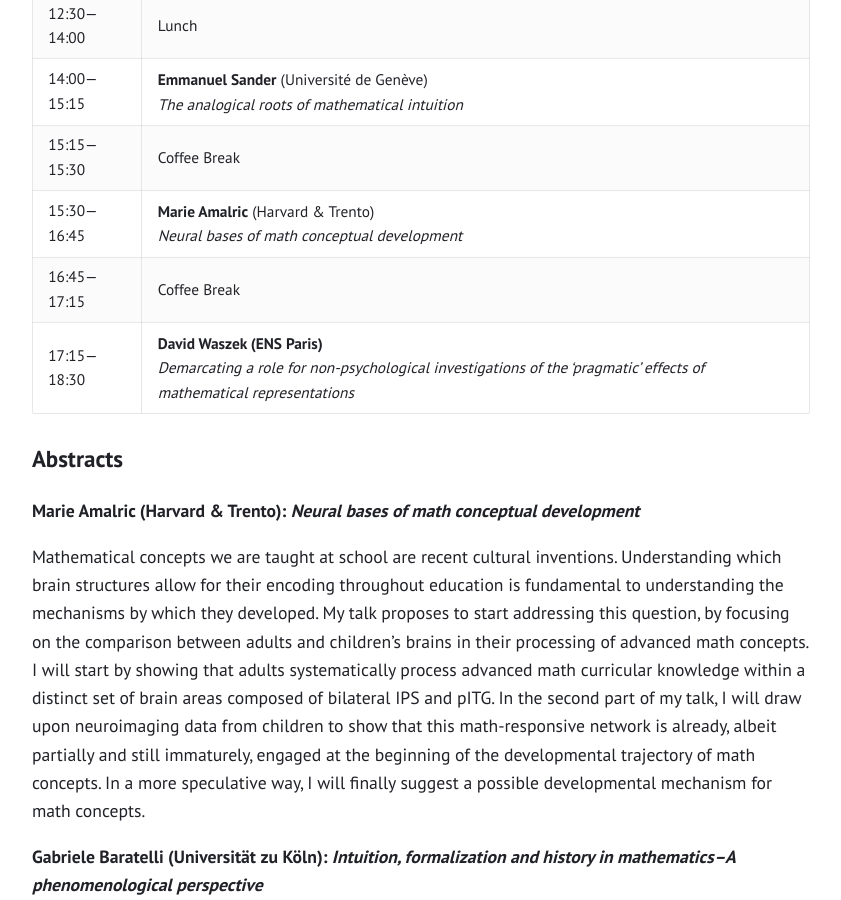
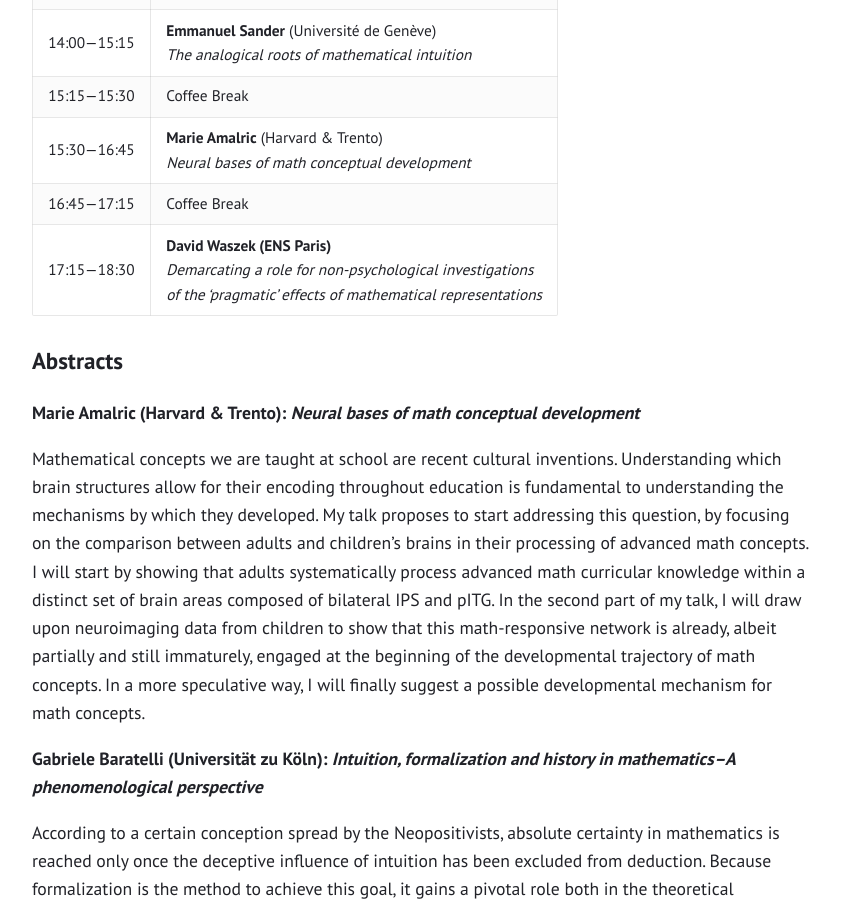
Before and after one commit to yhamami/mathematical-intuition-workshops, a Jekyll site: the page built from nancy-program.md, in a window 1280 px wide and 900 px high, scrolled down 1098 px. Shown: the whole window, without its empty margins (219-1060 px from the left). Built offline with Jekyll 4.4.1, drawn with Linux system fonts in a browser that asks for light colours.

```diff
--- a/nancy-program.md
+++ b/nancy-program.md
@@ -36,7 +36,7 @@ layout: page
 | 15:15—15:30 | Coffee Break |
 | 15:30—16:45 | **Marie Amalric** (Harvard & Trento) <br /> _Neural bases of math conceptual development_ |
 | 16:45—17:15 | Coffee Break |
-| 17:15—18:30| **David Waszek (ENS Paris)** <br /> _Demarcating a role for non-psychological investigations of the ‘pragmatic’ effects of mathematical representations_ |
+| 17:15—18:30| **David Waszek (ENS Paris)** <br /> _Demarcating a role for non-psychological investigations <br /> of the ‘pragmatic’ effects of mathematical representations_ |
 
 
 
```
